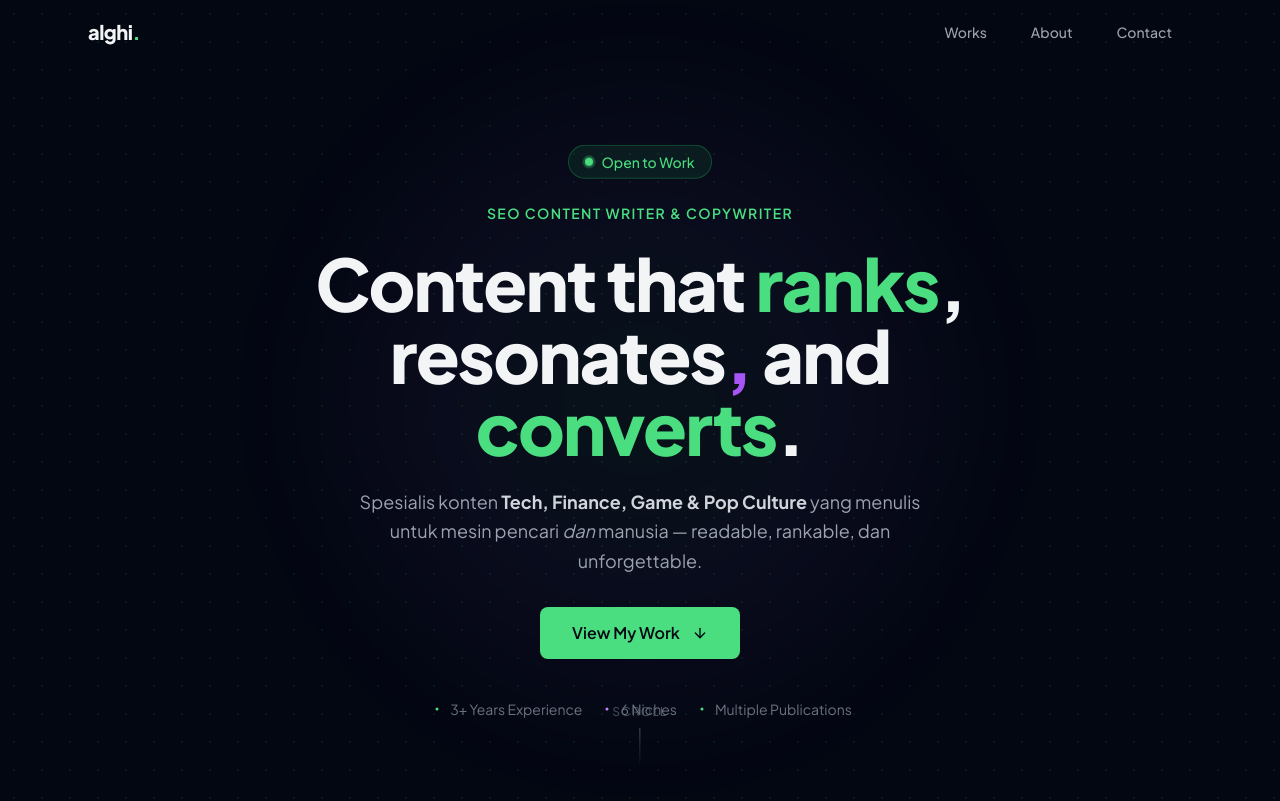
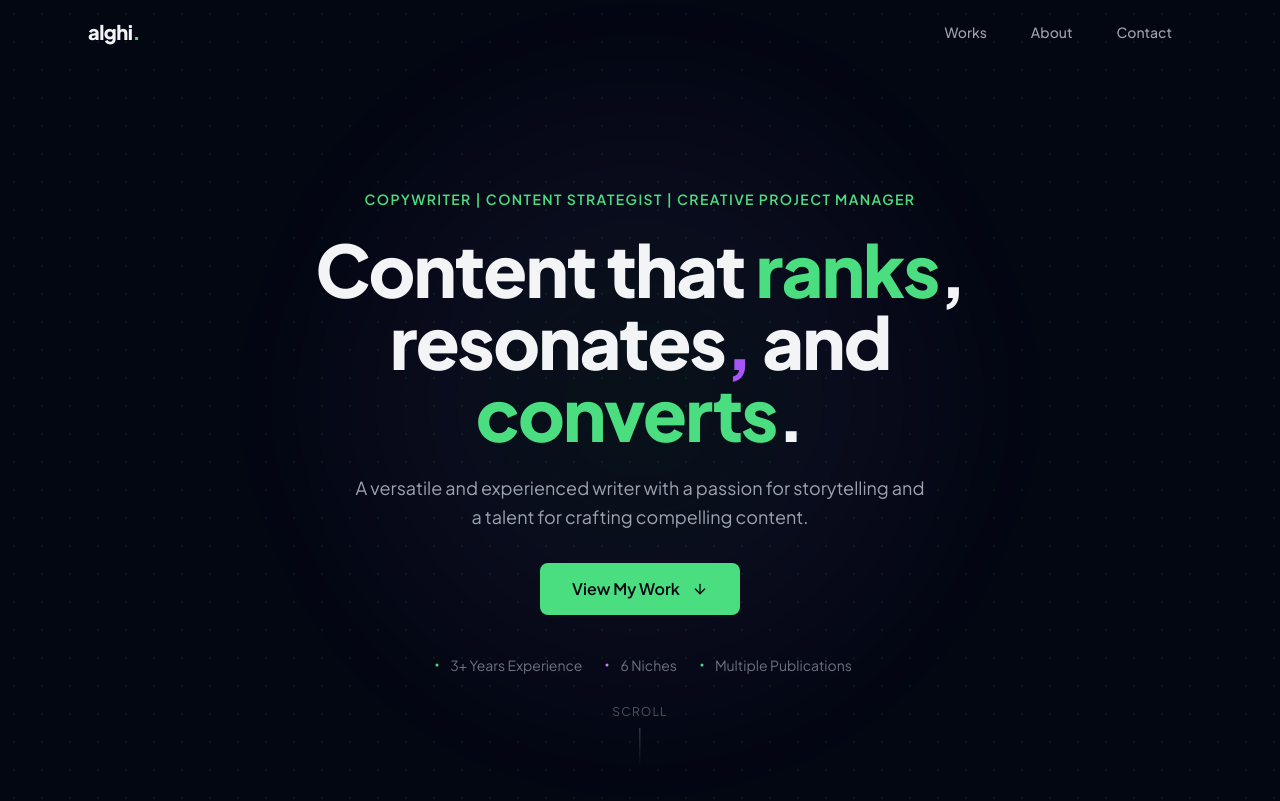
Before and after one commit to kakarifki/alghi-web, a React (Vite) app: page / in a window 1280 px wide. Shown: the top 801 px of the page. Built offline with nearby package versions, Linux system fonts and the light colour scheme.

Commit message:
feat: copy of hero section

```diff
--- a/src/components/HeroSection.tsx
+++ b/src/components/HeroSection.tsx
@@ -12,24 +12,24 @@ export default function HeroSection() {
       {/* Radial glow center */}
       <div className="absolute inset-0 pointer-events-none">
         <div className="absolute top-1/2 left-1/2 -translate-x-1/2 -translate-y-1/2 w-[600px] h-[600px] rounded-full blur-3xl"
-             style={{background: 'radial-gradient(circle, rgba(74,222,128,0.06) 0%, rgba(168,85,247,0.05) 60%, transparent 100%)'}} />
+          style={{ background: 'radial-gradient(circle, rgba(74,222,128,0.06) 0%, rgba(168,85,247,0.05) 60%, transparent 100%)' }} />
       </div>
 
       {/* Content */}
       <div className="relative z-10 max-w-3xl mx-auto flex flex-col items-center gap-6 animate-slide-up">
 
-        {/* Open to Work badge */}
+        {/* Open to Work badge
         <div className="inline-flex items-center gap-2 px-4 py-1.5 bg-green-500/10 border border-green-500/30 rounded-full text-sm text-green-400 font-medium animate-float">
           <span className="relative flex h-2 w-2">
             <span className="animate-ping absolute inline-flex h-full w-full rounded-full bg-green-400 opacity-75"></span>
             <span className="relative inline-flex rounded-full h-2 w-2 bg-green-400"></span>
           </span>
           Open to Work
-        </div>
+        </div> */}
 
         {/* Eyebrow */}
         <p className="section-label !mb-0 text-sm">
-          SEO Content Writer &amp; Copywriter
+          Copywriter | Content Strategist | Creative Project Manager
         </p>
 
         {/* Headline */}
@@ -42,9 +42,13 @@ export default function HeroSection() {
         </h1>
 
         {/* Sub-headline */}
-        <p className="text-lg text-gray-400 max-w-xl leading-relaxed">
+        {/* <p className="text-lg text-gray-400 max-w-xl leading-relaxed">
           Spesialis konten <strong className="text-gray-300">Tech, Finance, Game &amp; Pop Culture</strong> yang
           menulis untuk mesin pencari <em>dan</em> manusia — readable, rankable, dan unforgettable.
+        </p> */}
+
+        <p className="text-lg text-gray-400 max-w-xl leading-relaxed">
+          A versatile and experienced writer with a passion for storytelling and a talent for crafting compelling content.
         </p>
 
         <div className="flex flex-col sm:flex-row items-center gap-3 mt-2">
```
